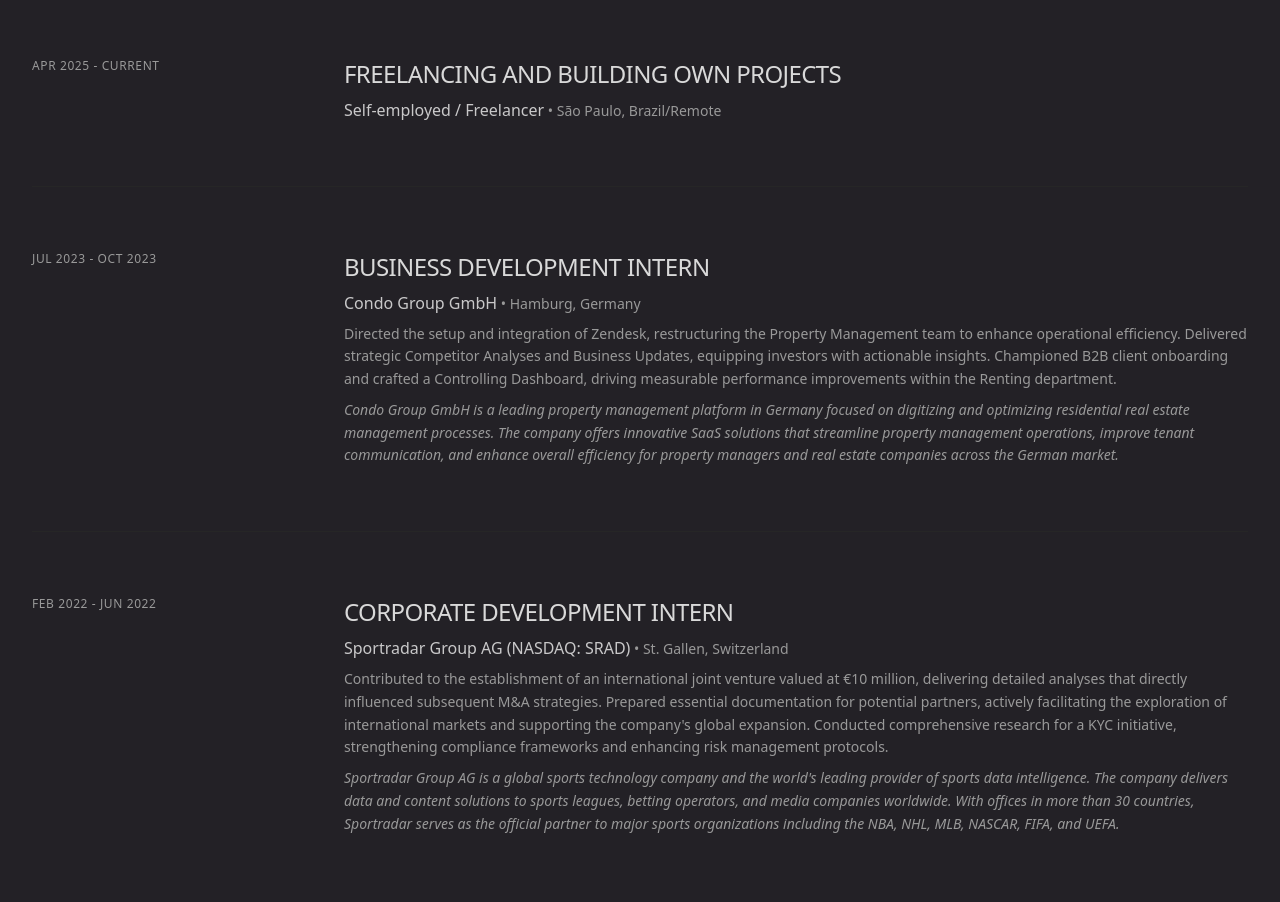
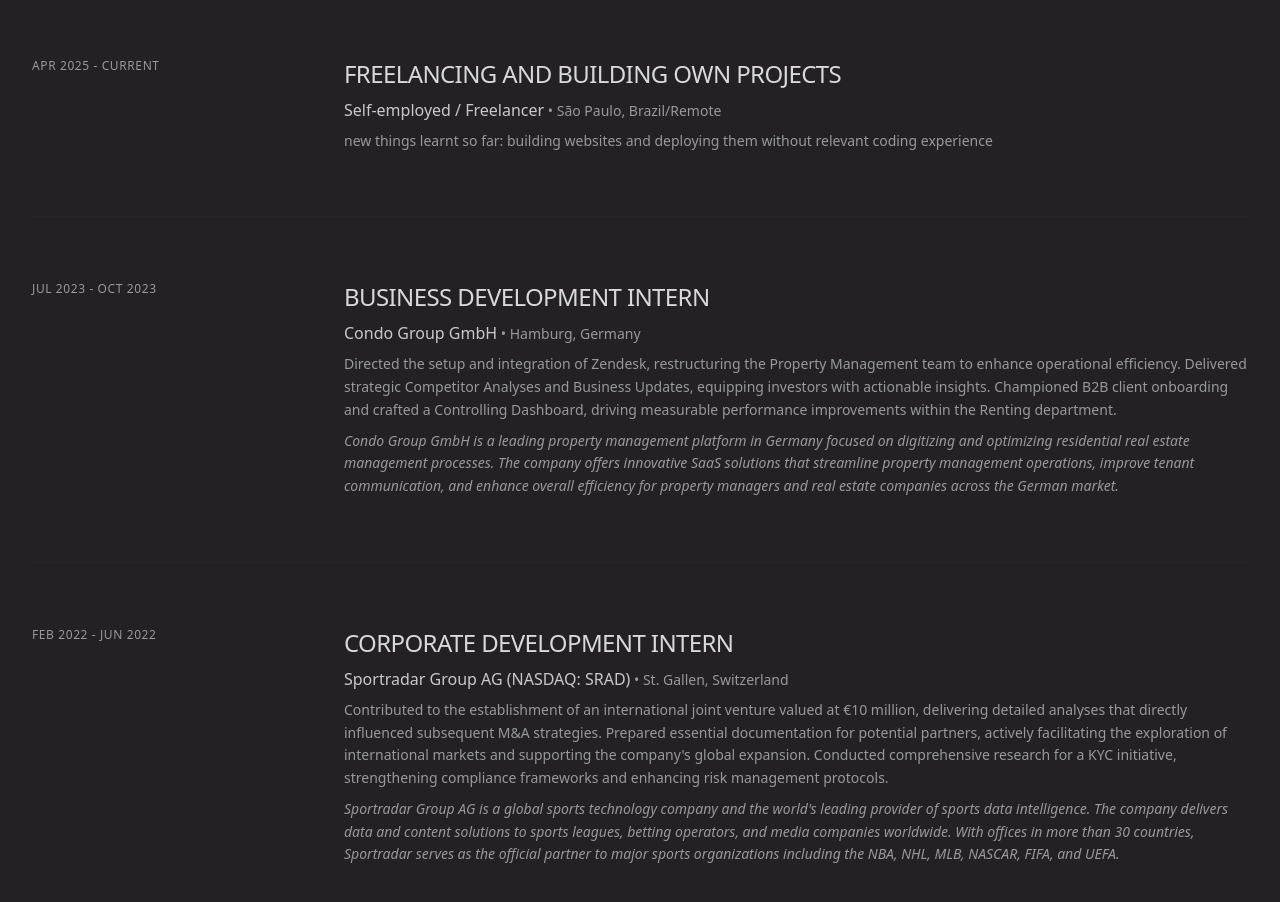
Before and after one commit to Jonasstody/ME, a Next.js app: page / in a window 1280 px wide. Shown: the part 1920-2822 px from the top of the page. Built offline with nearby package versions, Linux system fonts and the light colour scheme.

Commit message:
new things learnt

```diff
--- a/src/components/sections/skills-experience.tsx
+++ b/src/components/sections/skills-experience.tsx
@@ -12,7 +12,7 @@
     period: "Apr 2025 - Current",
     role: "Freelancing and building own projects",
     location: "São Paulo, Brazil/Remote",
-    roleDescription: "",
+    roleDescription: "new things learnt so far: building websites and deploying them without relevant coding experience",
   },
   {
     id: "e2",
```
